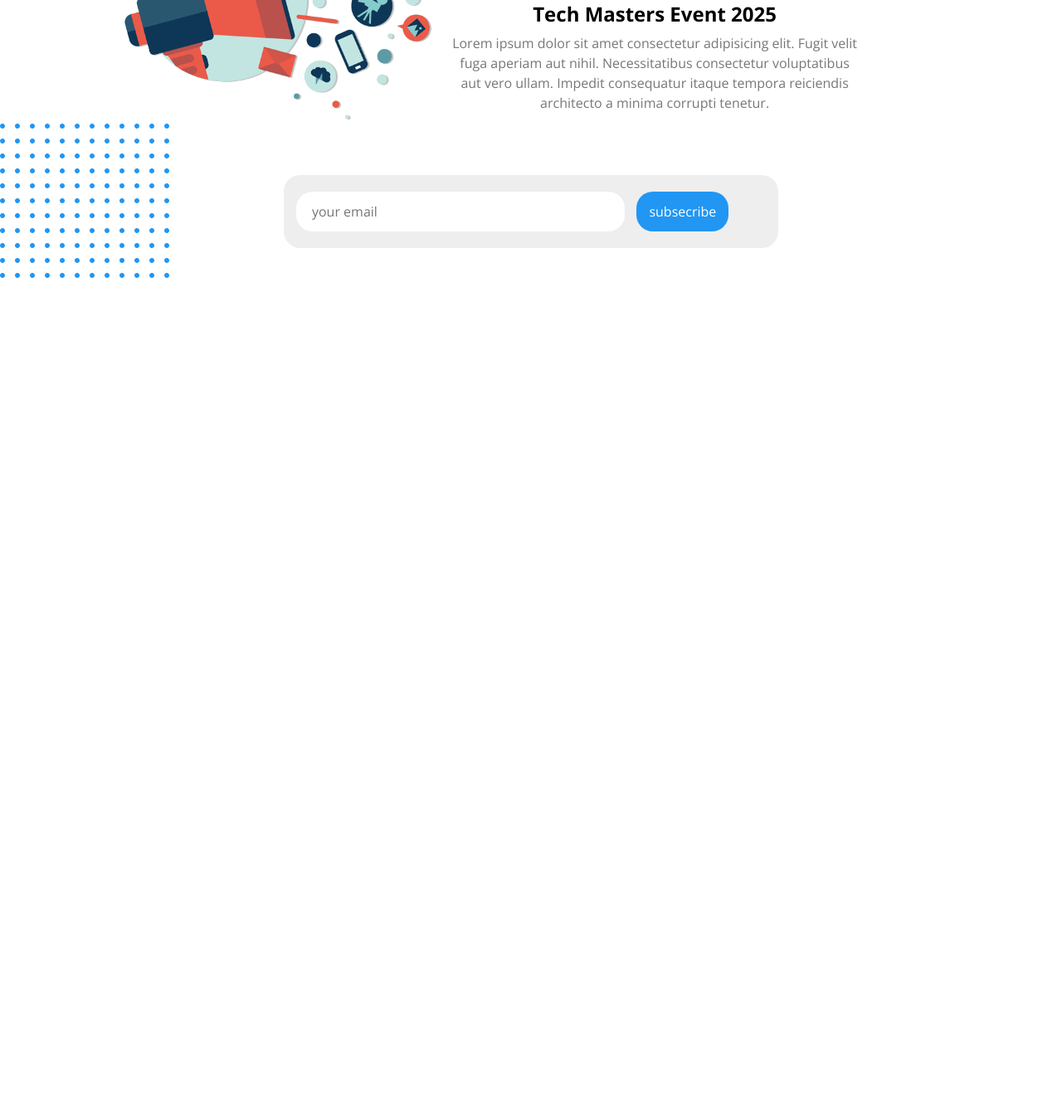
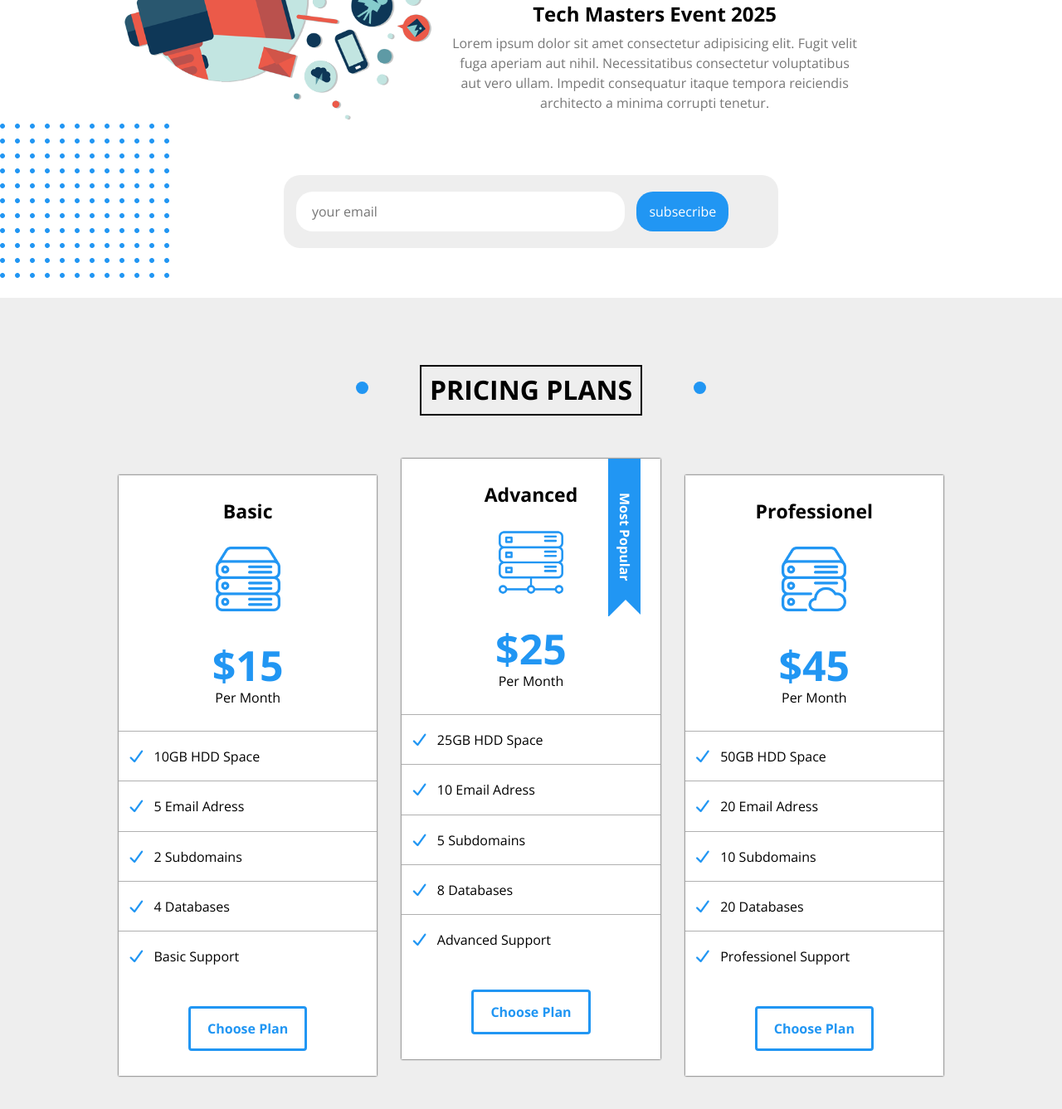
Before and after one commit to rijalaalh/dashbord, a plain HTML site: page index.html in a window 1280 px wide. Shown: the part 9395-10732 px from the top of the page at 83% size. Before the commit the page ends 9754 px from the top, so only its background shows below. Drawn offline with nearby package versions, Linux system fonts and the light colour scheme.

Commit message:
page pircing

```diff
--- a/css/style.css
+++ b/css/style.css
@@ -588,6 +588,7 @@ body{
     z-index: -1;
     left: 0;
     top:0;
+    width: 0%;
 }
 .features .box-features .box:hover button::before{
     width: 100%;
@@ -678,6 +679,7 @@ body{
     z-index: -1;
     left: 0;
     top:0;
+    width: 0%;
 }
 .features .box-features .passion button{
     border:4px solid blue;
@@ -703,6 +705,7 @@ body{
     z-index: -1;
     top:0;
     left: 0;
+    width: 0%;
 }
 /*end features*/
 /*testimonials*/
@@ -1268,3 +1271,141 @@ body{
     }
 }
 /*end events*/
+.pricing{
+    background-color: #eee;
+    padding: var(--main-padding) 0px;
+}
+.pricing .prix{
+    display: grid;
+    margin-top: 50px;
+    grid-template-columns: repeat(auto-fill,minmax(250px,1fr));
+    gap: 30px;
+}
+.pricing .prix .box-pricing{
+    background-color: white;
+    box-shadow: 0px 0px 2px 0px;
+    position: relative;
+    z-index: 3;
+}
+.pricing .prix .box-pricing::before{
+    content: '';
+    position: absolute;
+    top: 0;
+    left: 0;
+    background-color: #eeeeee7b;
+    height: 50%;
+    transition: 0.3s;
+    -webkit-transition: 0.3s;
+    -moz-transition: 0.3s;
+    -ms-transition: 0.3s;
+    -o-transition: 0.3s;
+    z-index: -1;
+    width: 0%;
+}
+.pricing .prix .box-pricing::after{
+    content: '';
+    position: absolute;
+    top: 50%;
+    right: 0;
+    background-color: #eeeeee7b;
+    height: 50%;
+    transition: 0.5s;
+    -webkit-transition: 0.5s;
+    -moz-transition: 0.5s;
+    -ms-transition: 0.5s;
+    -o-transition: 0.5s;
+    z-index: -1;
+    width: 0%;
+}
+.pricing .prix .box-pricing:hover::after,.pricing .prix .box-pricing:hover::before{
+    width: 100%;
+}
+.pricing .prix .box-pricing h3{
+    margin: 30px 0px;
+    font-weight: bold;
+    font-size: 23px;
+
+}
+.pricing .prix .box-pricing h3,.pricing .prix .box-pricing .image ,.pricing .prix .box-pricing .salaire{
+    text-align: center;
+}
+.pricing .prix .box-pricing .image img{
+    width: 25%;
+}
+.pricing .prix .box-pricing .salaire h1{
+    font-size: 50px;
+    color: var(--main-color);
+    margin-bottom: 1px;
+}
+.pricing .prix .box-pricing .salaire{
+    margin-bottom: 30px;
+}
+.pricing .prix .box-pricing > p{
+    padding: 20px 10px;
+    border-top: solid 1px rgba(0, 0, 0, 0.311);
+    width: 100%;
+}
+.pricing .prix .box-pricing > p i{
+    color: var(--main-color);
+    margin-right: 10px;
+    font-weight: bold;
+    font-size: 18px;
+}
+.pricing .prix .box-pricing .button{
+    padding: 30px 0;
+    text-align: center;
+}
+.pricing .prix .box-pricing .button button{
+    padding: 15px 20px;
+    background-color: transparent;
+    color: var(--main-color);
+    border: 3px solid var(--main-color);
+    border-radius: 4px ;
+    -webkit-border-radius: 4px ;
+    -moz-border-radius: 4px ;
+    -ms-border-radius: 4px ;
+    -o-border-radius: 4px ;
+    transition: 0.3s;
+    -webkit-transition: 0.3s;
+    -moz-transition: 0.3s;
+    -ms-transition: 0.3s;
+    -o-transition: 0.3s;
+    cursor: pointer;
+    font-weight: bold;
+}
+.pricing .prix .box-pricing .button button:hover{
+    background-color: var(--main-color);
+    border-color: var(--main-color);
+    color: white;
+}
+.pricing .prix .active{
+    position: relative;
+    bottom: 20px;
+}
+.pricing .prix .active h3::before{
+    content: 'Most Popular';
+    position: absolute;
+    top: 0%;
+    writing-mode: vertical-lr;
+    left: 80%;
+    font-size: 16px;
+    background-color: var(--main-color);
+    height: 170px;
+    text-align: center;
+    margin: auto;
+    color: white;
+    padding: 10px;
+}
+.pricing .prix .active h3::after{
+    content: '';
+    position: absolute;
+    border: 25px solid transparent;
+    top: 145px;
+    border-bottom-color: white;
+    right: 17px;
+    transition: 0.3s;
+    -webkit-transition: 0.3s;
+    -moz-transition: 0.3s;
+    -ms-transition: 0.3s;
+    -o-transition: 0.3s;
+}
--- a/index.html
+++ b/index.html
@@ -647,5 +647,65 @@
             </div>
         </div>
     </div>
+    <!--pricing plans-->
+    <div class="pricing" id="pricing">
+        <div class="container">
+            <div class="titre-special"><h1>pricing plans</h1></div>
+        <div class="prix">
+            <div class="box-pricing">
+                <h3>Basic</h3>
+                <div class="image">
+                    <img src="/imgs/hosting-basic.png" alt="">
+                </div>
+                <div class="salaire">
+                    <h1>$15</h1>
+                    <p>Per Month</p>
+                </div>
+                <p><i class="fa-solid fa-check"></i>10GB HDD Space</p>
+                <p><i class="fa-solid fa-check"></i>5 Email Adress</p>
+                <p><i class="fa-solid fa-check"></i>2 Subdomains</p>
+                <p><i class="fa-solid fa-check"></i>4 Databases</p>
+                <p><i class="fa-solid fa-check"></i>Basic Support</p>
+                <div class="button">
+                <button>Choose Plan</button></div>
+            </div>
+            <div class="box-pricing active">
+                <h3>Advanced</h3>
+                <div class="image">
+                    <img src="/imgs/hosting-advanced.png" alt="">
+                </div>
+                <div class="salaire">
+                    <h1>$25</h1>
+                    <p>Per Month</p>
+                </div>
+                <p><i class="fa-solid fa-check"></i>25GB HDD Space</p>
+                <p><i class="fa-solid fa-check"></i>10 Email Adress</p>
+                <p><i class="fa-solid fa-check"></i>5 Subdomains</p>
+                <p><i class="fa-solid fa-check"></i>8 Databases</p>
+                <p><i class="fa-solid fa-check"></i>Advanced Support</p>
+                <div class="button">
+                <button>Choose Plan</button></div>
+            </div>
+            <div class="box-pricing">
+                <h3>Professionel</h3>
+                <div class="image">
+                    <img src="/imgs/hosting-professional.png" alt="">
+                </div>
+                <div class="salaire">
+                    <h1>$45</h1>
+                    <p>Per Month</p>
+                </div>
+                <p><i class="fa-solid fa-check"></i>50GB HDD Space</p>
+                <p><i class="fa-solid fa-check"></i>20 Email Adress</p>
+                <p><i class="fa-solid fa-check"></i>10 Subdomains</p>
+                <p><i class="fa-solid fa-check"></i>20 Databases</p>
+                <p><i class="fa-solid fa-check"></i>Professionel Support</p>
+                <div class="button">
+                <button>Choose Plan</button></div>
+            </div>
+        </div>
+    </div>
+    </div>
+    <!--end prcing plans-->
 </body>
 </html>
```
